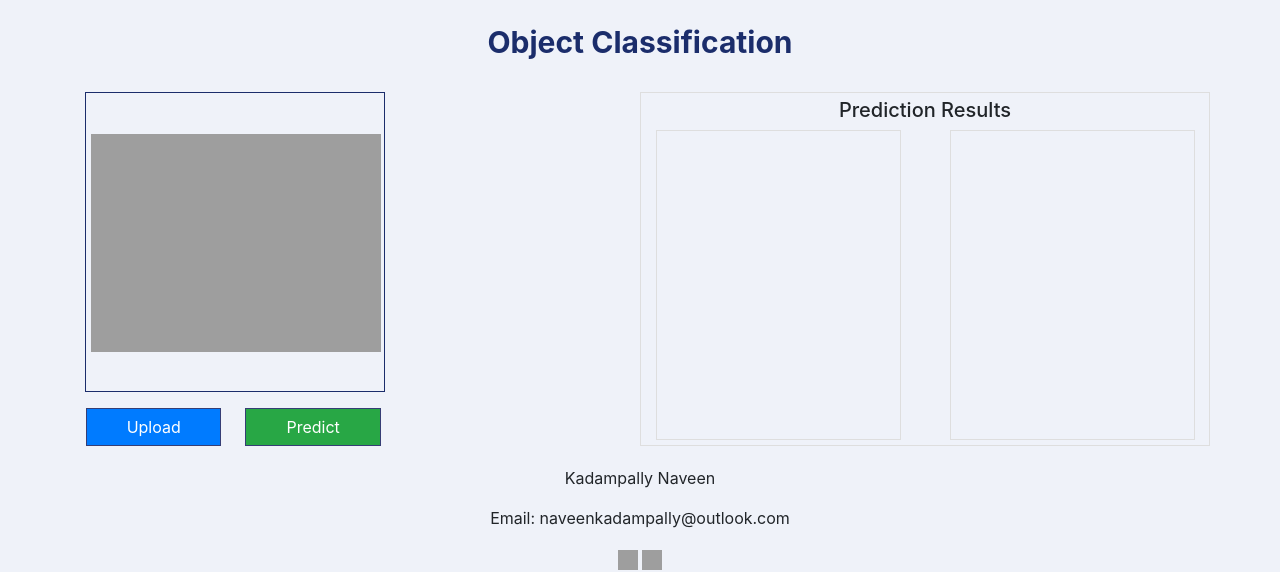
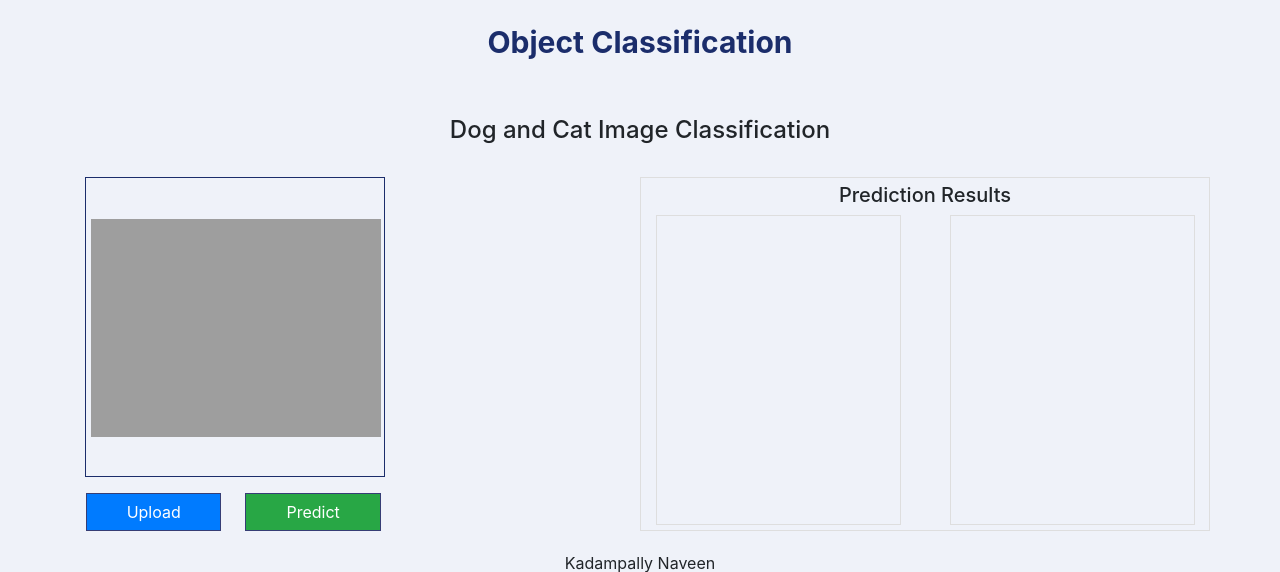
Before and after one commit to nani2357/CNN_Image_classification-deployment-demo, a Flask app: page / in a window 1280 px wide. Shown: the top 572 px of the page. Run offline with Flask 2, Linux system fonts and the light colour scheme; some libraries are stand-ins or nearby versions; grey boxes are pictures that could not be loaded.

Commit message:
trail_2 done

```diff
--- a/requirements.txt
+++ b/requirements.txt
@@ -27,3 +27,6 @@ tensorflow-estimator>=2.5.0
 termcolor>=1.1.0
 Werkzeug>=2.0.1
 wrapt>=1.12.1
+streamlit
+matplotlib
+seaborn
--- a/templates/index copy.html
+++ b/templates/index copy.html
@@ -95,6 +95,7 @@
     <div class="main container">
 		<section class="iupload">
 			<h3 class="text-center py-4">Object Classification</h3>
+			<h4 class="text-center py-4">Dog and Cat Image Classification</h4>
 			<div class="row">
 				<div class="img-part col-md-6">
 					<div class="image-part">
```
Also changed, not shown: 3 other files.
